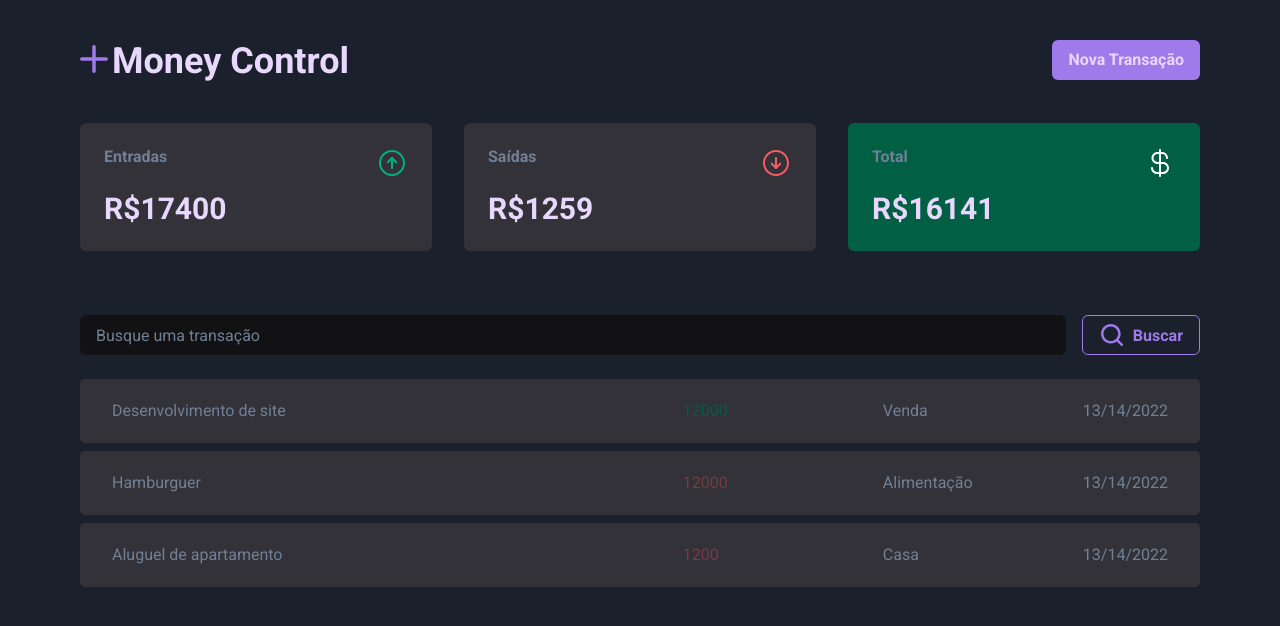
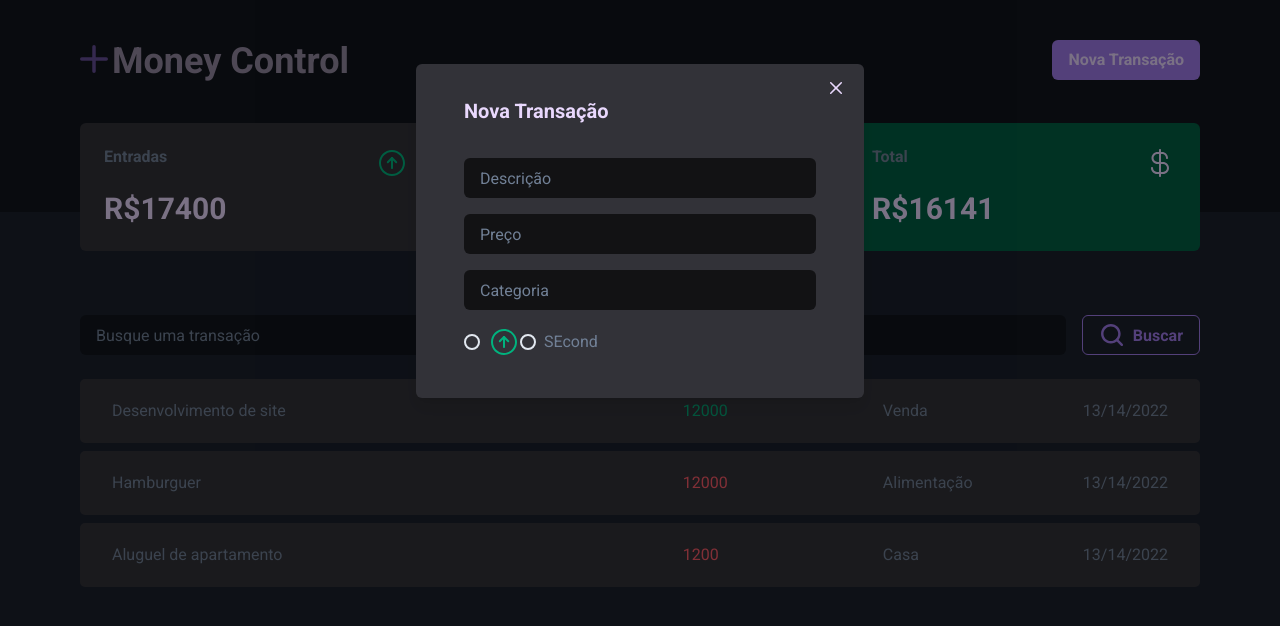
Before and after one commit to leonardops91/moneyControlFrontend, a React (Vite) app: page / in a window 1280 px wide. Both pictures are taken after a click on the button "Nova Transação". Shown: the top 626 px of the page. Built offline with nearby package versions, Linux system fonts and the light colour scheme.

Commit message:
feat: finalizando modal

```diff
--- a/src/App.tsx
+++ b/src/App.tsx
@@ -1,7 +1,10 @@
+import { Flex } from "@chakra-ui/react";
 import { Transactions } from "./pages/transactions";
 
 export function App() {
   return (
-    <Transactions />
+    <Flex w='100%' maxWidth='1120px' margin='0 auto'>
+      <Transactions />
+    </Flex>
   );
 }
--- a/src/assets/cifrao.tsx
+++ b/src/assets/cifrao.tsx
@@ -11,13 +11,13 @@ export function Cifrao() {
         fill-rule='evenodd'
         clip-rule='evenodd'
         d='M16 2C16.5523 2 17 2.44772 17 3L17 29C17 29.5523 16.5523 30 16 30C15.4477 30 15 29.5523 15 29L15 3C15 2.44772 15.4477 2 16 2Z'
-        fill='white'
+        fill='#E9D8FD'
       />
       <path
         fill-rule='evenodd'
         clip-rule='evenodd'
         d='M9.25736 6.75736C10.3826 5.63214 11.9087 5 13.5 5L18 5C18.7879 5 19.5681 5.15519 20.2961 5.45672C21.0241 5.75825 21.6855 6.20021 22.2426 6.75736C22.7998 7.31451 23.2417 7.97595 23.5433 8.7039C23.8448 9.43185 24 10.2121 24 11C24 11.5523 23.5523 12 23 12C22.4477 12 22 11.5523 22 11C22 10.4747 21.8965 9.95457 21.6955 9.46927C21.4945 8.98396 21.1999 8.54301 20.8284 8.17157C20.457 7.80014 20.016 7.5055 19.5307 7.30448C19.0454 7.10346 18.5253 7 18 7L13.5 7C12.4391 7 11.4217 7.42143 10.6716 8.17157C9.92143 8.92172 9.5 9.93913 9.5 11C9.5 12.0609 9.92143 13.0783 10.6716 13.8284C11.4217 14.5786 12.4391 15 13.5 15L19 15C20.5913 15 22.1174 15.6321 23.2426 16.7574C24.3679 17.8826 25 19.4087 25 21C25 22.5913 24.3679 24.1174 23.2426 25.2426C22.1174 26.3679 20.5913 27 19 27H13C11.4087 27 9.88258 26.3679 8.75736 25.2426C7.63214 24.1174 7 22.5913 7 21C7 20.4477 7.44772 20 8 20C8.55229 20 9 20.4477 9 21C9 22.0609 9.42143 23.0783 10.1716 23.8284C10.9217 24.5786 11.9391 25 13 25H19C20.0609 25 21.0783 24.5786 21.8284 23.8284C22.5786 23.0783 23 22.0609 23 21C23 19.9391 22.5786 18.9217 21.8284 18.1716C21.0783 17.4214 20.0609 17 19 17H13.5C11.9087 17 10.3826 16.3679 9.25736 15.2426C8.13214 14.1174 7.5 12.5913 7.5 11C7.5 9.4087 8.13214 7.88258 9.25736 6.75736Z'
-        fill='white'
+        fill='#E9D8FD'
       />
     </svg>
   );
--- a/src/components/header/index.tsx
+++ b/src/components/header/index.tsx
@@ -1,15 +1,19 @@
 import { Button, Flex, Heading } from "@chakra-ui/react";
-import { Logo } from "../../assets/logo";
 import { AddIcon } from "@chakra-ui/icons";
 
-export function Header() {
+interface HeaderProps {
+  openModal: () => void;
+}
+
+export function Header({openModal}: HeaderProps) {
   return (
-    <Flex w='100%' justify='space-between' my={10}>
+    <Flex w='100%' justify='space-between' my={10} >
       <Flex gap={1} align='baseline'>
         <AddIcon color='primary' boxSize={7}/>
         <Heading color='textSecondary'>Money Control</Heading>
       </Flex>
-      <Button bg='primary' color='textSecondary' transition='all .2s' _hover={{bg: 'purple.300'}}>
+      <Button bg='primary' color='textSecondary' transition='all .2s' _hover={{bg: 'purple.300', color: 'black'}}
+      onClick={openModal}>
         Nova Transação
       </Button>
     </Flex>
--- /dev/null
+++ b/src/components/input/index.tsx
@@ -0,0 +1,9 @@
+import {Input as InputBase} from '@chakra-ui/react'
+interface InputProps {
+    placeholder: string
+}
+export function Input({placeholder}: InputProps) {
+    return (
+        <InputBase bg='black' border='none'  _focus={{ outlineOffset: 'unset', outlineColor: 'primary'}}placeholder={placeholder} />
+    )
+}
--- a/src/components/search-box/index.tsx
+++ b/src/components/search-box/index.tsx
@@ -4,8 +4,8 @@ import { Lupa } from "../../assets/lupa";
 export function SearchBox() {
   return (
     <Flex gap={4} mb={6}>
-      <Input bg='black' border='none' placeholder='Busque uma transação' _focus={{ outlineOffset: 'unset', outlineColor: 'primary'}}/>
-      <Button gap={2} variant='outline' color='primary' borderColor='primary' transition='all .2s' _hover={{bg: 'gray.700'}}>
+      <Input bg='blackAlpha.500' border='none' placeholder='Busque uma transação' _focus={{ outlineOffset: 'unset', outlineColor: 'primary'}}/>
+      <Button gap={2} variant='outline' color='primary' borderColor='primary' transition='all .2s' _hover={{bg: 'purple.100', border: 'none'}} _active={{bg: 'purple.200'}}>
         <Icon as={Lupa} /> Buscar
       </Button>
     </Flex>
--- a/src/components/transaction-card/index.tsx
+++ b/src/components/transaction-card/index.tsx
@@ -20,7 +20,7 @@ export function TransactionCard({ title, price, category, date, type }: Transact
   return (
     <Flex w='100%' bg='secondary' px={8} py={5} borderRadius={5}>
       <Text flex={4}>{title}</Text>
-      <Text color={type === 'income' ? 'success' : 'danger'} w={200}>{price}</Text>
+      <Text color={type === 'income' ? 'textSuccess' : 'textDanger'} w={200}>{price}</Text>
       <Text w={200}>{category}</Text>
       <Text >{date}</Text>
     </Flex>
--- /dev/null
+++ b/src/components/transaction-modal/index.tsx
@@ -0,0 +1,39 @@
+import {
+  Modal,
+  ModalOverlay,
+  ModalContent,
+  ModalHeader,
+  ModalBody,
+  ModalCloseButton,
+  FormControl,
+  Stack,
+} from "@chakra-ui/react";
+import { Input } from "../input";
+import { TransactionTypeToggle } from "../transactionTypeToggle";
+
+interface TransactionCardProps {
+  isOpen: boolean;
+  onClose: () => void;
+}
+
+export function TransactionModal({ isOpen, onClose }: TransactionCardProps) {
+  return (
+    <Modal isOpen={isOpen} onClose={onClose}>
+      <ModalOverlay />
+      <ModalContent px='48px' pb={10} w='535px' bg='secondary'>
+        <ModalHeader p='0' my={8} color='textSecondary'>
+          Nova Transação
+        </ModalHeader>
+        <ModalCloseButton color='textSecondary' />
+        <ModalBody p='0'>
+          <FormControl as={Stack} spacing={4}>
+            <Input placeholder='Descrição' />
+            <Input placeholder='Preço' />
+            <Input placeholder='Categoria' />
+            <TransactionTypeToggle />
+          </FormControl>
+        </ModalBody>
+      </ModalContent>
+    </Modal>
+  );
+}
--- /dev/null
+++ b/src/components/transactionTypeToggle/index.tsx
@@ -0,0 +1,13 @@
+import { RadioGroup, Flex, Radio, Icon } from "@chakra-ui/react";
+import { Up } from "../../assets/up";
+
+export function TransactionTypeToggle() {
+    return (
+        <RadioGroup>
+            <Flex>
+                <Radio  value='1'><Icon as={Up} /></Radio>
+                <Radio value='2'>SEcond</Radio>
+            </Flex>
+        </RadioGroup>
+    )
+}
--- a/src/pages/transactions/index.tsx
+++ b/src/pages/transactions/index.tsx
@@ -1,4 +1,4 @@
-import { Flex, Stack } from "@chakra-ui/react";
+import { Flex, Stack, useDisclosure } from "@chakra-ui/react";
 import { Header } from "../../components/header";
 import { Card } from "../../components/card";
 import { Up } from "../../assets/up";
@@ -6,11 +6,14 @@ import { Down } from "../../assets/down";
 import { Cifrao } from "../../assets/cifrao";
 import { SearchBox } from "../../components/search-box";
 import { TransactionCard } from "../../components/transaction-card";
+import { TransactionModal } from "../../components/transaction-modal";
 
 export function Transactions() {
+  const { isOpen, onClose, onOpen } = useDisclosure()
+
   return (
     <Flex direction={"column"}>
-      <Header />
+      <Header openModal={onOpen}/>
       <Flex gap={8} pb={16}>
         <Card title={"Entradas"} icon={Up} value={"17400"} />
         <Card title={"Saídas"} icon={Down} value={"1259"} />
@@ -22,6 +25,7 @@ export function Transactions() {
         <TransactionCard title={"Hamburguer"} price={12000} type='outcome' category="Alimentação" date={"13/14/2022"} />
         <TransactionCard title={"Aluguel de apartamento"} price={1200} type='outcome' category="Casa" date={"13/14/2022"} />
       </Stack>
+      <TransactionModal isOpen={isOpen} onClose={onClose} />
     </Flex>
   );
 }
--- a/src/styles/theme.ts
+++ b/src/styles/theme.ts
@@ -1,5 +1,5 @@
 
-import { extendTheme } from '@chakra-ui/react'
+import { Flex, extendTheme } from '@chakra-ui/react'
 
 export const theme = extendTheme({
   colors: {
@@ -7,6 +7,8 @@ export const theme = extendTheme({
     secondary: '#323238',
     textPrimary: '#718096',
     textSecondary: '#E9D8FD',
+    textSuccess: '#05a274',
+    textDanger: '#f75a68',
     success: '#015f43',
     danger: '#763b44',
     black: '#121214'
@@ -20,9 +22,7 @@ export const theme = extendTheme({
         body: {
             bg: 'gray.800',
             color: 'textPrimary',
-            width: '100%',
-            maxWidth: '1120px',
-            margin: '0 auto',
+            _before:{content: '""', bg:'blackAlpha.500', position: 'absolute', h: '212px', w: '100vw'},
         },
     },
   }
```
